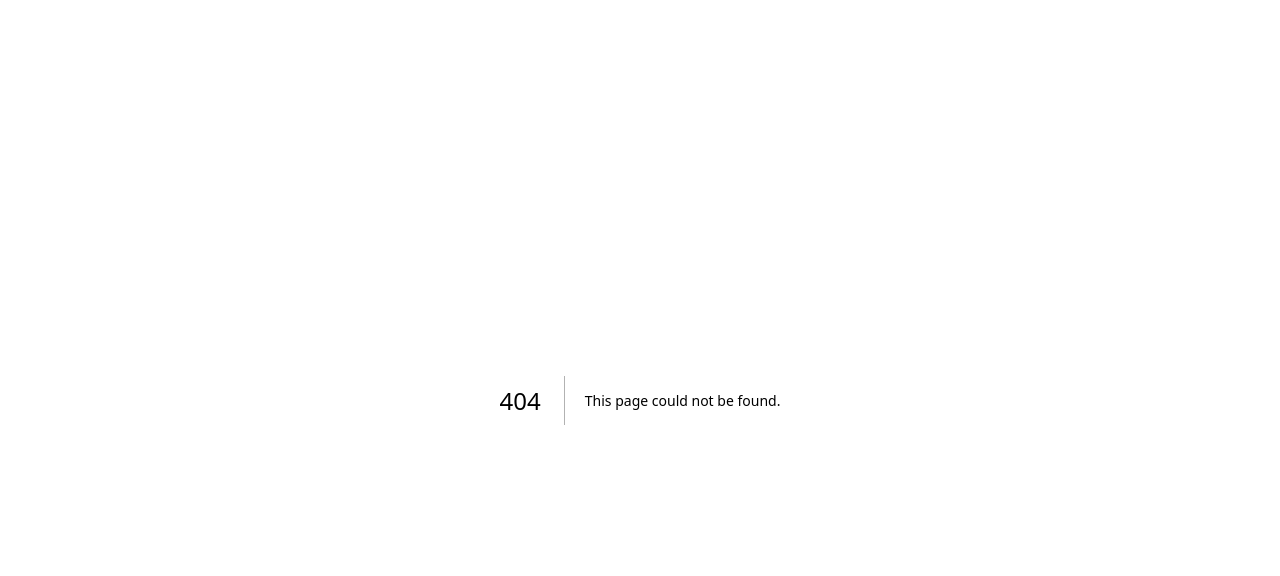
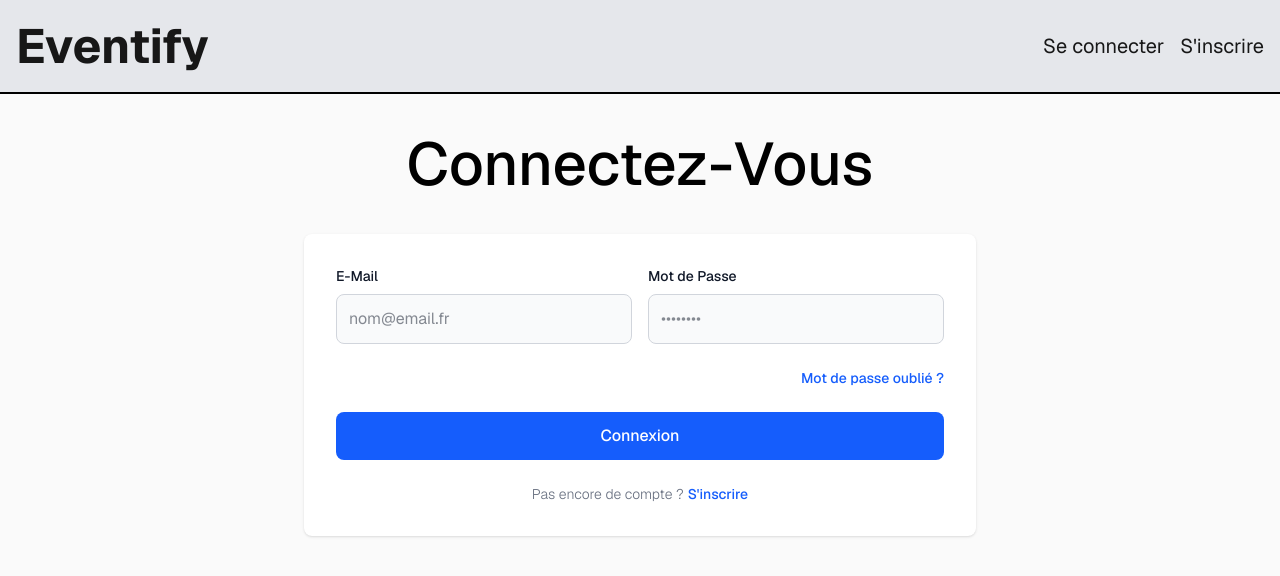
Before and after one commit to come-kouame/Eventify, a Next.js app in the folder frontend/: page /login in a window 1280 px wide. Before the commit this address had no page. Shown: the top 576 px of the page. Built offline with nearby package versions, Linux system fonts and the light colour scheme.

Commit message:
Creating login/sign-in pages

```diff
--- /dev/null
+++ b/frontend/src/app/login/page.tsx
@@ -0,0 +1,22 @@
+import Image from "next/image";
+import {NavBarNotConnected} from "@/ui/nav-bar/nav-bar-not-connected"
+import {NavBarUser} from "@/ui/nav-bar/nav-bar-user";
+import {NavBarOrga} from "@/ui/nav-bar/nav-bar-orga";
+import {NavBarAdmin} from "@/ui/nav-bar/nav-bar-admin";
+import {FormConnexion} from "@/ui/forms/form-connexion";
+import FormInscription from "@/ui/forms/form-inscription";
+import {Calendar} from "@/ui/calendar/calendar";
+import {EventPresentation} from "@/ui/event/event-presentation";
+
+export default function Home() {
+    return (
+        <div className=" justify-center bg-zinc-50 font-sans dark:bg-black">
+            <NavBarNotConnected/>
+
+            <h1 className="font-medium text-black text-6xl text-center w-full py-10">Connectez-Vous</h1>
+            <main className="flex min-h-screen w-full gap-8 px-16  dark:bg-black sm:items-start">
+                <FormConnexion/>
+            </main>
+        </div>
+    );
+}
--- /dev/null
+++ b/frontend/src/app/signin/page.tsx
@@ -0,0 +1,22 @@
+import Image from "next/image";
+import {NavBarNotConnected} from "@/ui/nav-bar/nav-bar-not-connected"
+import {NavBarUser} from "@/ui/nav-bar/nav-bar-user";
+import {NavBarOrga} from "@/ui/nav-bar/nav-bar-orga";
+import {NavBarAdmin} from "@/ui/nav-bar/nav-bar-admin";
+import {FormConnexion} from "@/ui/forms/form-connexion";
+import FormInscription from "@/ui/forms/form-inscription";
+import {Calendar} from "@/ui/calendar/calendar";
+import {EventPresentation} from "@/ui/event/event-presentation";
+
+export default function Home() {
+    return (
+        <div className=" justify-center bg-zinc-50 font-sans dark:bg-black">
+            <NavBarNotConnected/>
+
+            <h1 className="font-medium text-black text-6xl text-center w-full py-10">Inscrivez-Vous</h1>
+            <main className="flex min-h-screen w-full gap-8 px-16  dark:bg-black sm:items-start">
+                <FormInscription/>
+            </main>
+        </div>
+    );
+}
```
